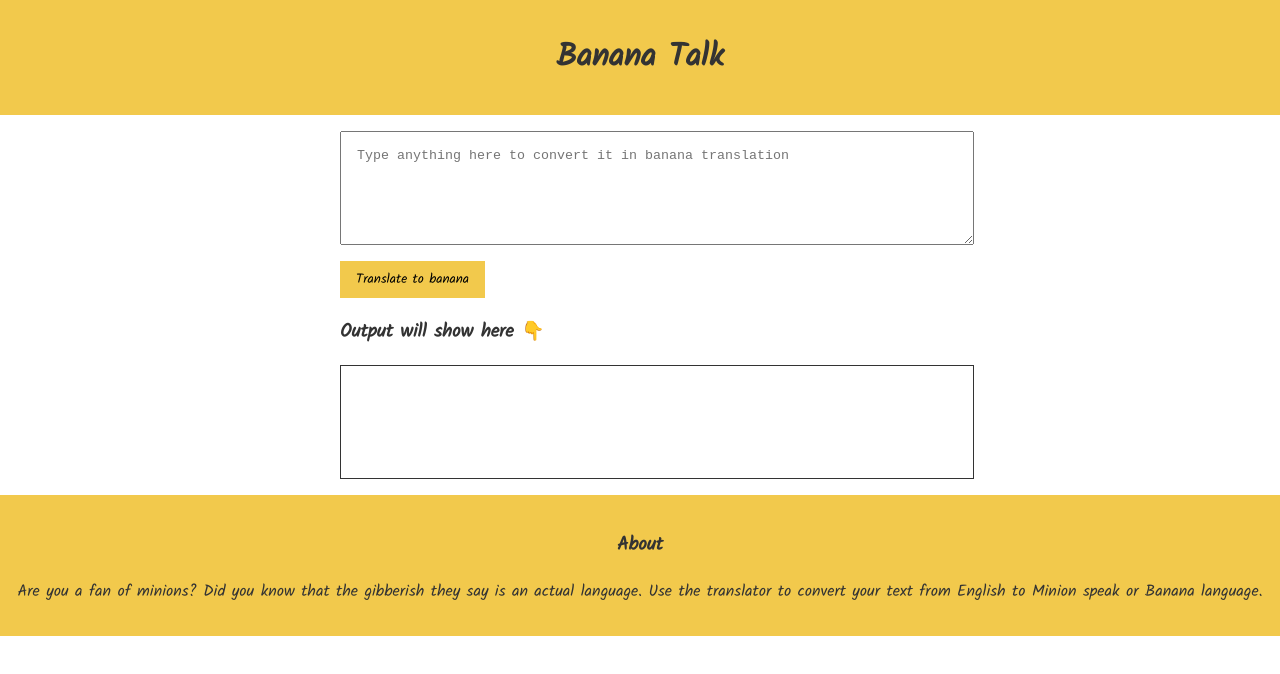
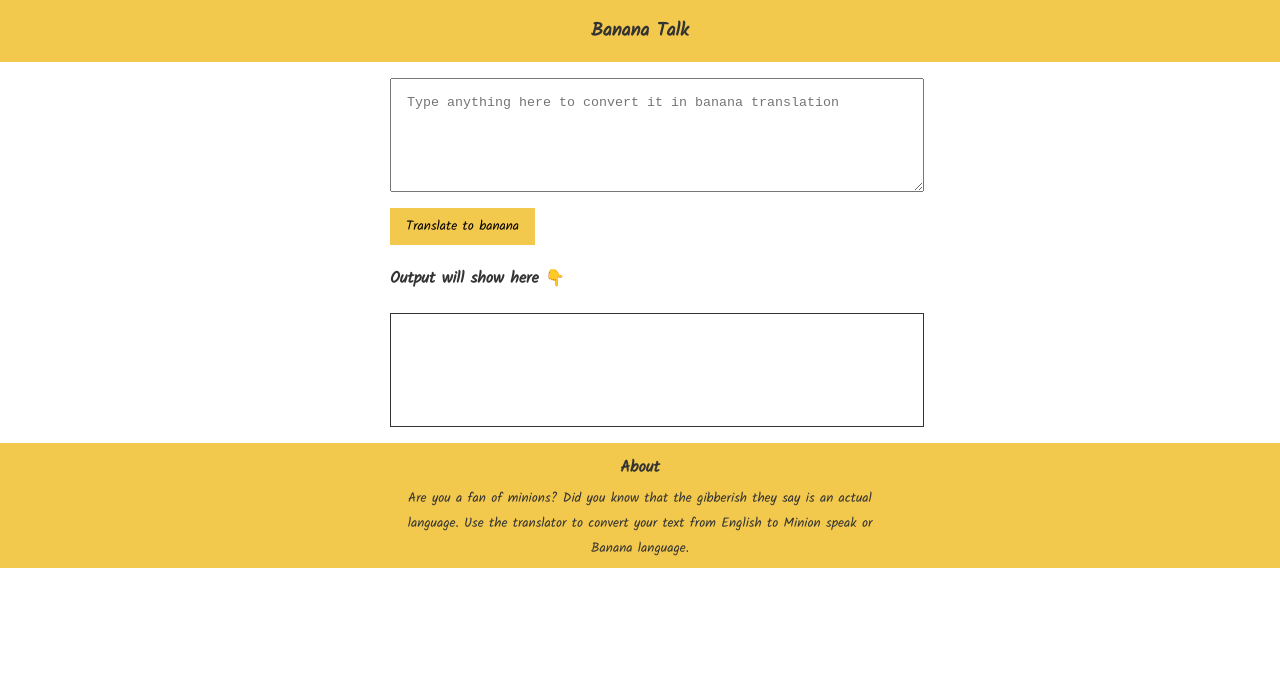
Before and after one commit to Pratik1005/banana-talk, a plain HTML site: page index.html in a window 1280 px wide. Drawn offline with Linux system fonts and the light colour scheme.

Commit message:
code update

```diff
--- a/app.js
+++ b/app.js
@@ -2,7 +2,7 @@ var textInput = document.querySelector("#txt-input");
 var btnTranslate = document.querySelector("#btn-translate");
 var outputDiv = document.querySelector("#output");
 
-var serverURL = "https://api.funtranslations.com/translate/morse.json";
+var serverURL = "https://api.funtranslations.com/translate/minion.json";
 
 // https://api.funtranslations.com/translate/morse.json
 
--- a/index.html
+++ b/index.html
@@ -8,16 +8,18 @@
     <link rel="stylesheet" href="style.css">
 </head>
 <body>
-    <h1>Banana Talk</h1>
+    <h3>Banana Talk</h3>
     <div class="container">
         <textarea id="txt-input" placeholder="Type anything here to convert it in banana translation"></textarea>
         <button id="btn-translate">Translate to banana</button>
-        <h3>Output will show here 👇</h3>
+        <h4>Output will show here 👇</h4>
         <div id="output"></div>
     </div>
     <div class="footer">
-        <h3>About</h3>
-        <p>Are you a fan of minions? Did you know that the gibberish they say is an actual language. Use the translator to convert your text from English to Minion speak or Banana language.</p>
+        <div class="container">
+            <h4>About</h4>
+            <small style="margin:0;">Are you a fan of minions? Did you know that the gibberish they say is an actual language. Use the translator to convert your text from English to Minion speak or Banana language.</small>
+        </div>
     </div>
 
     <script src="app.js"></script>
--- a/style.css
+++ b/style.css
@@ -5,10 +5,11 @@ body{
     color: #333;
     margin: 0;
     padding: 0;
+    height: 100vh;
 }
 
 .container {
- max-width: 600px;
+ max-width: 500px;
  margin: auto;
 }
 
@@ -26,9 +27,9 @@ textarea {
     padding: 1rem;
     border: 1px solid #333;
 }
-h1{
+h3{
     background-color: #F2C94C;
-    padding: 2rem 0;
+    padding: 1rem 0;
     margin: 0;
     text-align: center;
 }
@@ -44,5 +45,9 @@ button{
 .footer{
     text-align: center;
     background-color: #F2C94C;
-    padding: 1rem 0;
+    padding: 0.5rem 0;
 }
+
+.footer h4{
+    margin: 0.3rem 0;
+}
```
